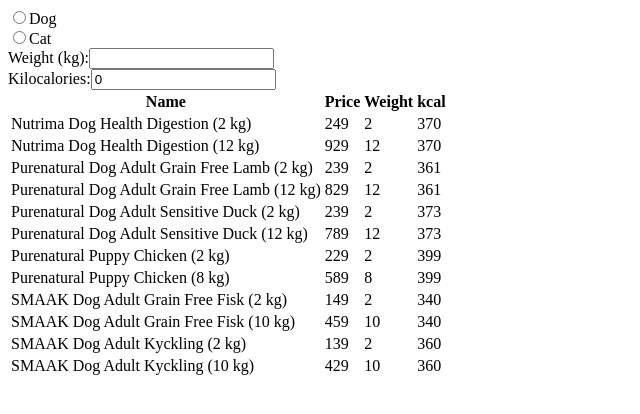
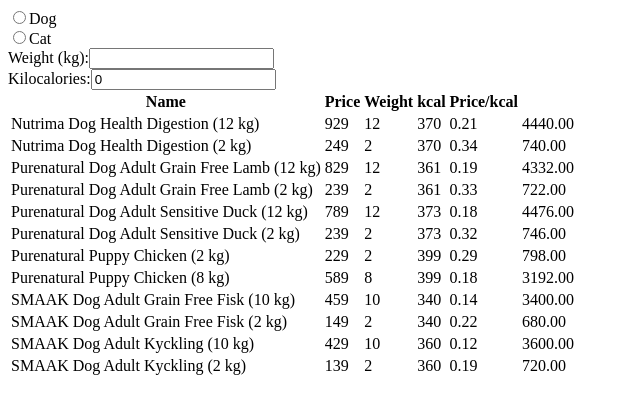
Before and after one commit to robertkottelin/SmartPetFoods, a React (Create React App) app in the folder reactapp/: page / in a window 1280 px wide. Shown: the top 414 px of the page, without its empty margins (0-640 px from the left). Built offline with nearby package versions, Linux system fonts and the light colour scheme.

Commit message:
Update App.js

```diff
--- a/reactapp/src/App.js
+++ b/reactapp/src/App.js
@@ -1,31 +1,65 @@
-import React from 'react'
-import Inputstuff from './Inputstuff'
+import React, { useState } from 'react';
+import Inputstuff from './Inputstuff';
 import productsData from './products.json';
 
 export default function App() {
+  const [sortBy, setSortBy] = useState('name');
+  const [sortOrder, setSortOrder] = useState('asc');
+
+  const sortedProducts = productsData.sort((a, b) => {
+    const isDesc = sortOrder === 'desc';
+    const [first, second] = isDesc ? [b, a] : [a, b];
+    switch (sortBy) {
+      case 'name':
+        return first.name.localeCompare(second.name);
+      case 'price':
+        return first.price - second.price;
+      case 'weight':
+        return first.weight - second.weight;
+      case 'kcal':
+        return first.kcal - second.kcal;
+      case 'price/kcal':
+        return (first.price / first.kcal) - (second.price / second.kcal);
+      default:
+        return 0;
+    }
+  });
+
+  const handleHeaderClick = (columnName) => {
+    if (sortBy === columnName) {
+      setSortOrder(sortOrder === 'asc' ? 'desc' : 'asc');
+    } else {
+      setSortBy(columnName);
+      setSortOrder('asc');
+    }
+  };
+
   return (
     <>
       <Inputstuff />
       <table>
         <thead>
           <tr>
-            <th>Name</th>
-            <th>Price</th>
-            <th>Weight</th>
-            <th>kcal</th>
+            <th onClick={() => handleHeaderClick('name')}>Name</th>
+            <th onClick={() => handleHeaderClick('price')}>Price</th>
+            <th onClick={() => handleHeaderClick('weight')}>Weight</th>
+            <th onClick={() => handleHeaderClick('kcal')}>kcal</th>
+            <th onClick={() => handleHeaderClick('price/kcal')}>Price/kcal</th>
           </tr>
         </thead>
         <tbody>
-          {productsData.map((item, index) => (
+          {sortedProducts.map((item, index) => (
             <tr key={index}>
               <td>{item.name}</td>
               <td>{item.price}</td>
               <td>{item.weight}</td>
               <td>{item.kcal}</td>
+              <td>{(item.price / (item.weight * 100 * item.kcal / 100)).toFixed(2)}</td>
+              <td>{(item.weight * 100 * item.kcal / 100).toFixed(2)}</td>
             </tr>
           ))}
         </tbody>
       </table>
     </>
-  )
+  );
 }
```
